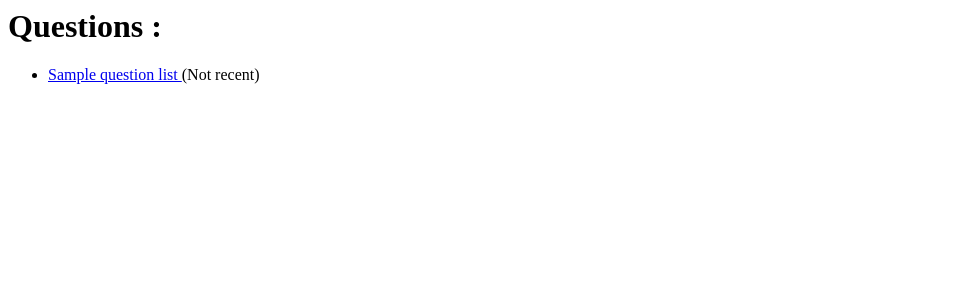
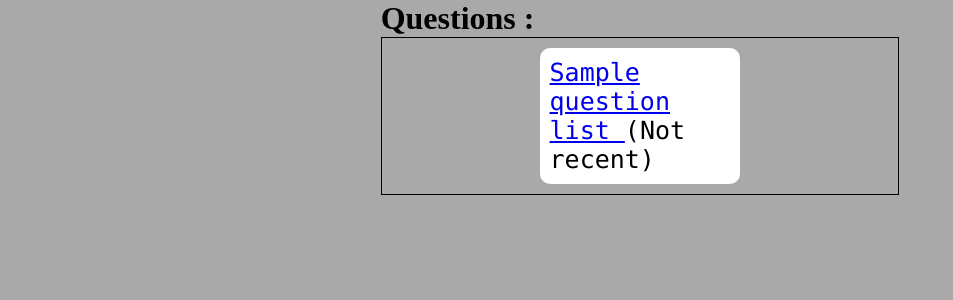
Before and after one commit to yandakiY/tuto-polls_django, a Django app: template sondage/templates/sondage/index.html in a window 1280 px wide. Shown: the top 300 px of the page, without its empty margins (0-953 px from the left). Run offline with Django 4.2, Linux system fonts and the light colour scheme; the template is opened without the code that fills it: most values are stand-ins (such as "Sample title", 1, 10 or a date in 2020).

Commit message:
Implementation style for page html

```diff
--- /dev/null
+++ b/sondage/static/sondage/style.css
@@ -0,0 +1,41 @@
+*{
+    margin:0;
+    padding: 0;
+}
+
+html{
+    display: flex;
+    justify-content: center;
+    align-items: center;
+    height: 100vh;
+}
+
+body{
+    background-color: darkgray;
+    color:black;
+}
+
+ul{
+    display: flex;
+    flex-direction: column;
+    align-items: center;
+}
+
+ul li{
+    font-size: 25px;
+    font-family: consolas;
+    text-decoration: none;
+    list-style-type: none;
+    background-color: white;
+    margin-top: 10px;
+    padding:10px;
+    width: 35%;
+    border-radius: 10px;
+}
+
+#main{
+    /* background-color: yellow;
+     */
+    border:solid 1px black;
+    padding-bottom: 10px;
+}
--- a/sondage/templates/sondage/index.html
+++ b/sondage/templates/sondage/index.html
@@ -1,8 +1,12 @@
+{% load static %}
+<link rel="stylesheet" href="{% static 'sondage/style.css' %}" />
+
 {% if question_lists %}
-<h1>Questions :</h1>
+<h1>Questions : </h1>
+<div id='main'>
     <ul>
         {% for question in question_lists %}
-    <li> <a href="{% url  'sondage:details' question.id %}">{{question}} </a>
+        <li> <a href="{%url "sondage:details" question.id %}">{{question}} </a>
             {% if question.is_recent %}(Recent) {% else %} (Not recent) {% endif %}
         </li>
         {% endfor %}
@@ -12,3 +16,4 @@
         No polls in database.
     </div>
     {% endif %}
+</div>
--- a/sondage/urls.py
+++ b/sondage/urls.py
@@ -4,6 +4,6 @@ from . import views
 app_name = "sondage"
 urlpatterns = [
     path('' , views.IndexView.as_view() , name="index"),
-    path('<int:pk>' , views.QuestionDetailView.as_view() , name="details"),
+    path('<int:pk>/' , views.QuestionDetailView.as_view() , name="details"),
     path('<int:pk>/results' , views.ResultView.as_view() , name="results")
 ]
--- a/sondage/views.py
+++ b/sondage/views.py
@@ -1,4 +1,5 @@
 from typing import Any
+from django.db import models
 from django.db.models.query import QuerySet
 from django.shortcuts import render
 from django.views import generic
@@ -21,6 +22,10 @@ class QuestionDetailView(generic.DetailView):
     template_name = "sondage/details.html"
 
 
+    def get_queryset(self) -> QuerySet[Any]:
+        return Question.objects.filter(date_pub__lte=timezone.now())
+
+
 class ResultView(generic.DetailView):
     # view the results of votes for each choice
     model = Question
```
Also changed, not shown: sondage/static/sondage/details.css (added, +41 -0 lines), sondage/templates/sondage/details.html (+20 -10 lines), sondage/tests.py (+23 -0 lines). Lines whose indentation alone changed are shown as unchanged.
